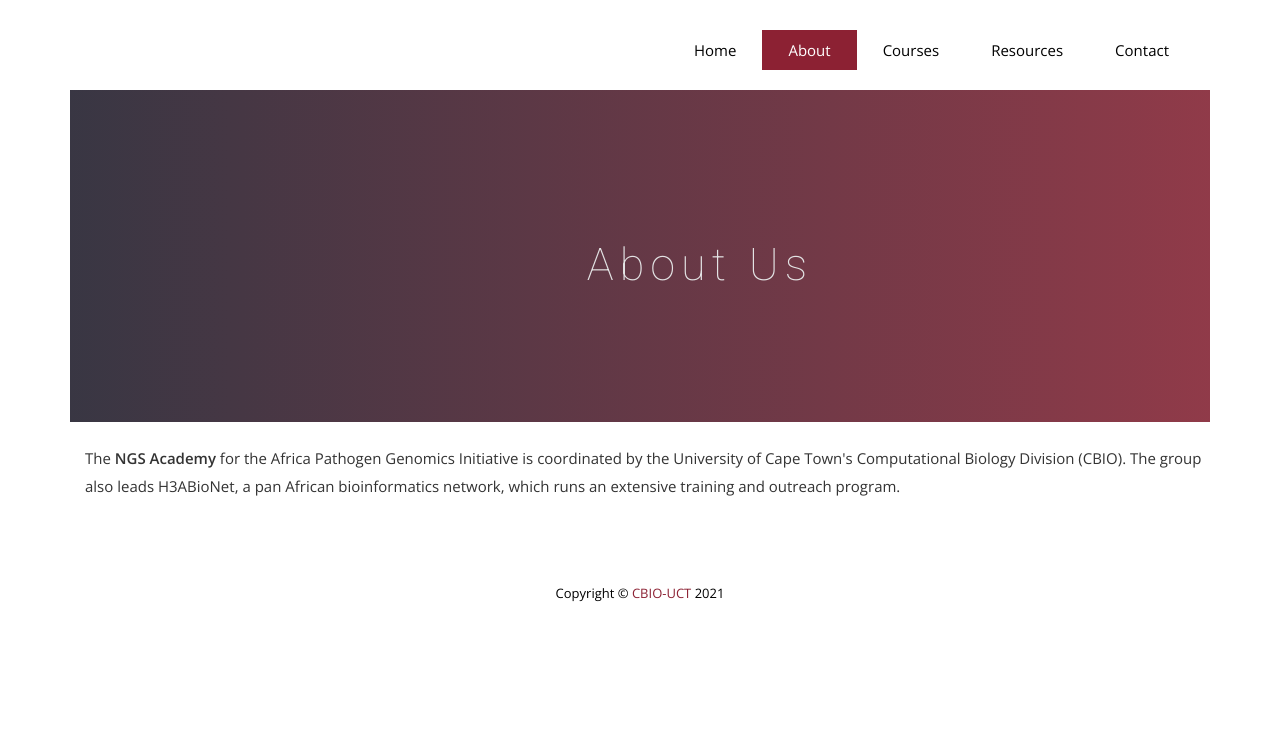
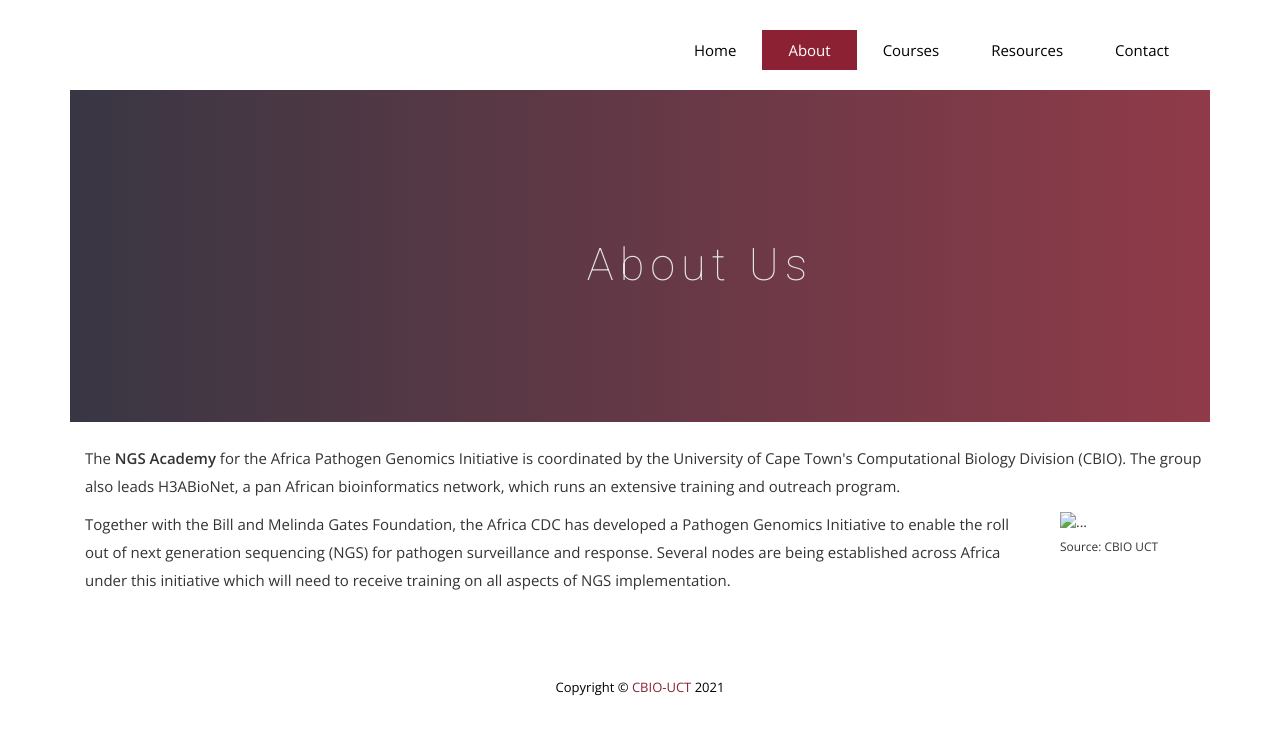
Before and after one commit to pmaturure3/ngs-academy, a Jekyll site: the page built from about-us.html, in a window 1280 px wide. Shown: the top 735 px of the page. Built offline with Jekyll 4.4.1, drawn with Linux system fonts in a browser that asks for light colours; nearby versions of some CDN libraries; some web fonts are replaced; comment, search, counter and statistics services are not loaded.

Commit message:
added text at the bottom of about

```diff
--- a/about-us.html
+++ b/about-us.html
@@ -23,7 +23,7 @@
 
 
   <div class="row">
-    <!-- <div class="col-sm-10">
+    <div class="col-sm-10">
 
       <p>Together with the Bill and Melinda Gates Foundation, the
         Africa CDC has developed a Pathogen Genomics Initiative to enable the roll out of next generation sequencing
@@ -32,7 +32,7 @@
     </div>
     <div class="col-sm-2"><img alt="..." src="/ngsacad/img/dna_double_strand.png" />
       <p class="small"> Source: CBIO UCT</p>
-    </div> -->
+    </div>
 
   </div>
 
```
